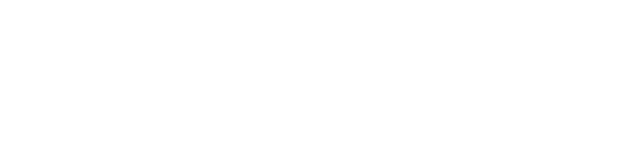
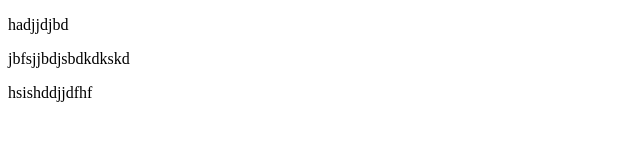
Before and after one commit to araujorafaelpereira/curso_git_1, a plain HTML site: page index.html in a window 1280 px wide. Shown: the whole page, without its empty margins (0-640 px from the left). Drawn offline with Linux system fonts and the light colour scheme.

Commit message:
agorafoi

```diff
--- a/index.html
+++ b/index.html
@@ -7,6 +7,8 @@
     <title>Document</title>
 </head>
 <body>
-
+    <p>hadjjdjbd</p>
+    <p>jbfsjjbdjsbdkdkskd</p>
+    hsishddjjdfhf
 </body>
 </html>
```
